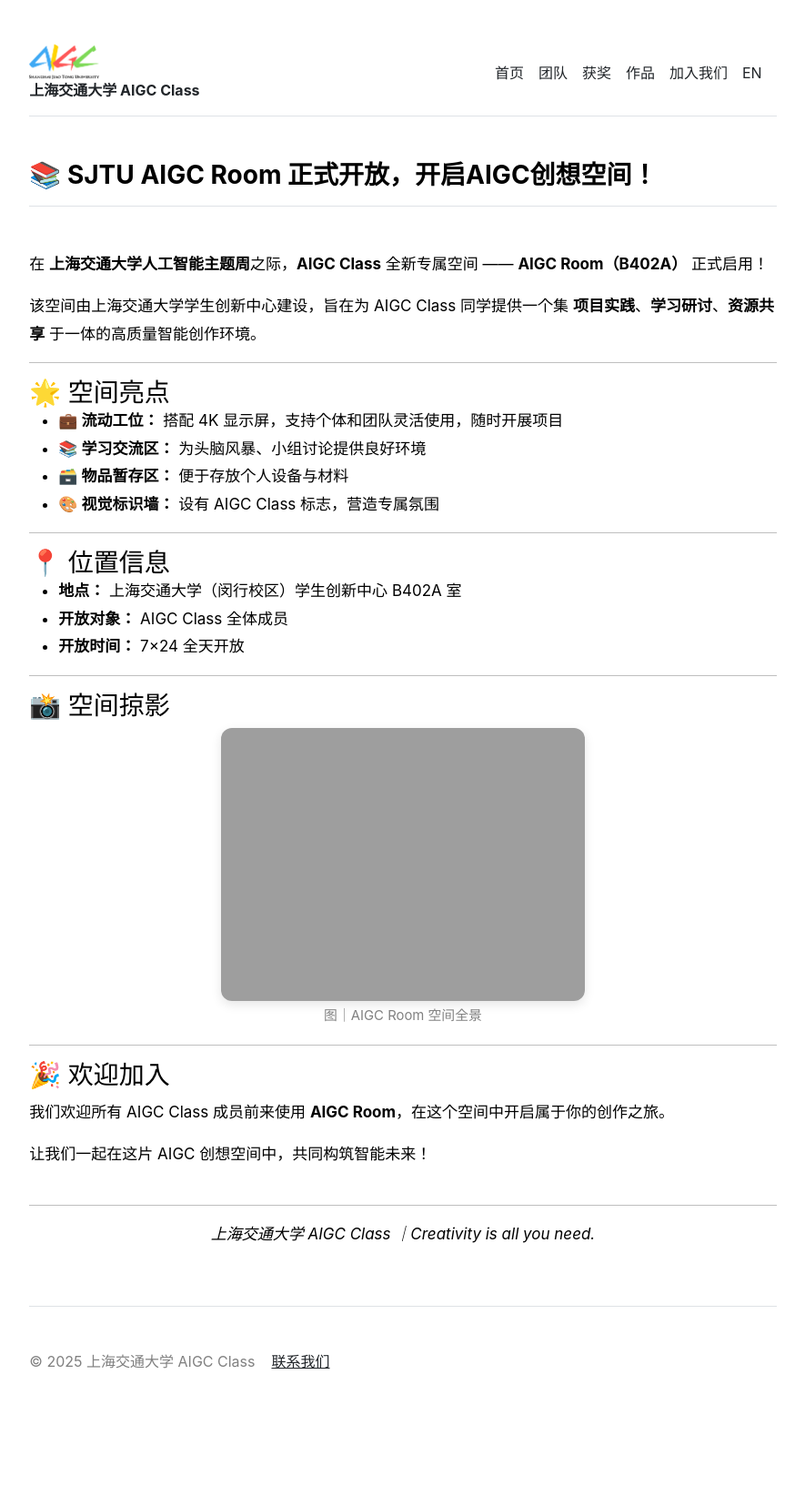
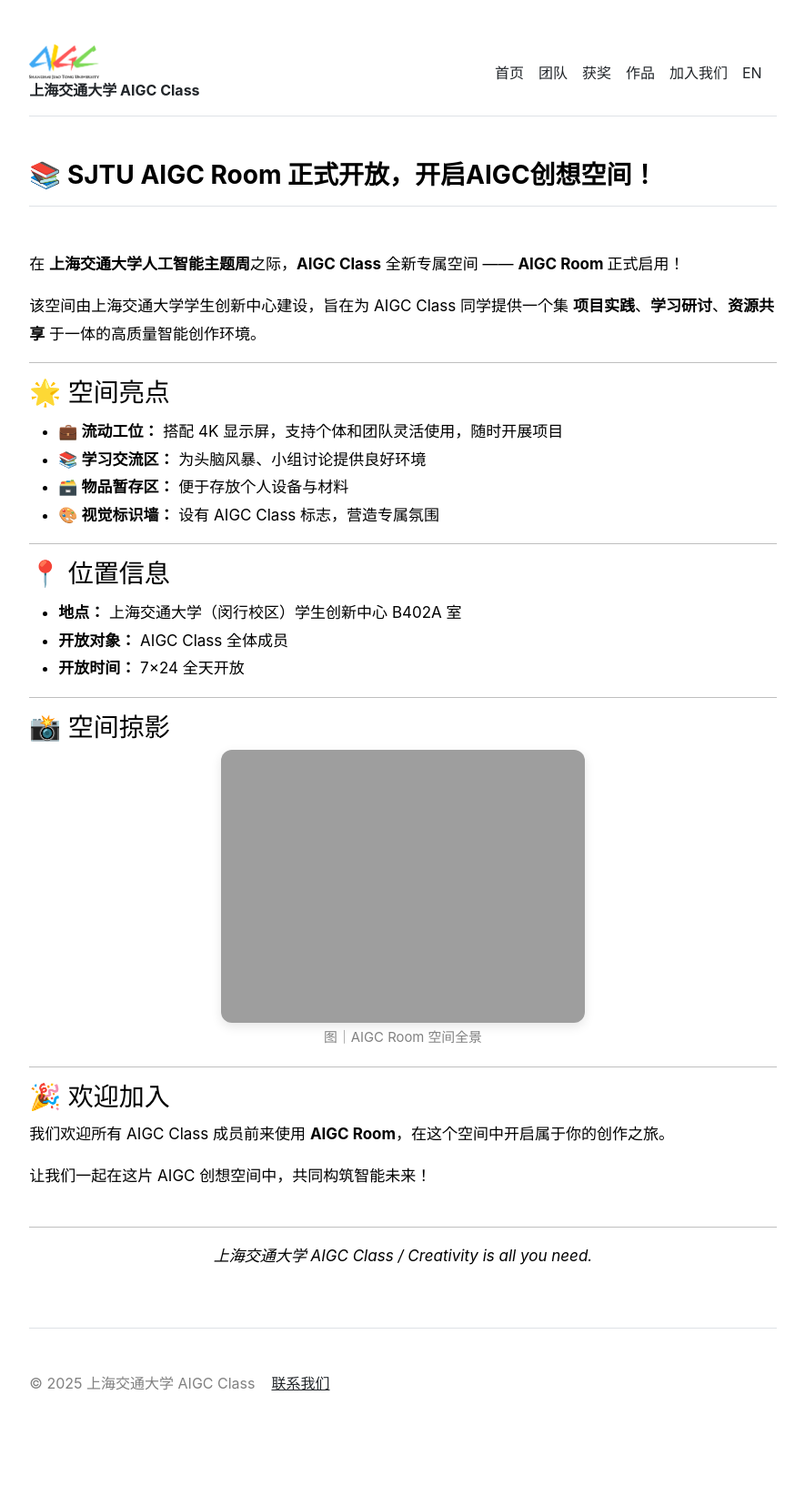
Before and after one commit to SJTU-AIGC/cn, a Jekyll site: the page built from _posts/2025-04-24-AIGC-Room-post.md, in a window 1280 px wide. Shown: the whole page at 91% size, without its empty margins (197-1082 px from the left). Built offline with Jekyll 4.4.1, drawn with Linux system fonts in a browser that asks for light colours; before the commit the page ends 1620 px from its top, so only the background shows below that.

Commit message:
Update 2025-04-24-AIGC-Room-post.md

```diff
--- a/_posts/2025-04-24-AIGC-Room-post.md
+++ b/_posts/2025-04-24-AIGC-Room-post.md
@@ -8,14 +8,14 @@ tags: [空间启用, AIGC, 人工智能主题周, 创新中心, 教学环境]
 
 <div style="font-size: 17px; line-height: 1.8em;">
 
-<p>在 <strong>上海交通大学人工智能主题周</strong>之际，<strong>AIGC Class</strong> 全新专属空间 —— <strong>AIGC Room（B402A）</strong> 正式启用！</p>
+<p>在 <strong>上海交通大学人工智能主题周</strong>之际，<strong>AIGC Class</strong> 全新专属空间 —— <strong>AIGC Room </strong> 正式启用！</p>
 
 <p>该空间由上海交通大学学生创新中心建设，旨在为 AIGC Class 同学提供一个集 <strong>项目实践</strong>、<strong>学习研讨</strong>、<strong>资源共享</strong> 于一体的高质量智能创作环境。</p>
 
 <hr>
 
 <h3>🌟 空间亮点</h3>
-<ul style="margin-top: -10px;">
+<ul style="margin-top: 10px;">
   <li><strong>💼 流动工位：</strong> 搭配 4K 显示屏，支持个体和团队灵活使用，随时开展项目</li>
   <li><strong>📚 学习交流区：</strong> 为头脑风暴、小组讨论提供良好环境</li>
   <li><strong>🗃️ 物品暂存区：</strong> 便于存放个人设备与材料</li>
@@ -25,7 +25,7 @@ tags: [空间启用, AIGC, 人工智能主题周, 创新中心, 教学环境]
 <hr>
 
 <h3>📍 位置信息</h3>
-<ul style="margin-top: -10px;">
+<ul style="margin-top: 10px;">
   <li><strong>地点：</strong> 上海交通大学（闵行校区）学生创新中心 B402A 室</li>
   <li><strong>开放对象：</strong> AIGC Class 全体成员</li>
   <li><strong>开放时间：</strong> 7×24 全天开放</li>
@@ -47,6 +47,6 @@ tags: [空间启用, AIGC, 人工智能主题周, 创新中心, 教学环境]
 <p>让我们一起在这片 AIGC 创想空间中，共同构筑智能未来！</p>
 
 <hr style="margin-top: 40px;">
-<p style="font-style: italic; text-align: center;">上海交通大学 AIGC Class ｜Creativity is all you need.</p>
+<p style="font-style: italic; text-align: center;">上海交通大学 AIGC Class / Creativity is all you need.</p>
 
 </div>
```
